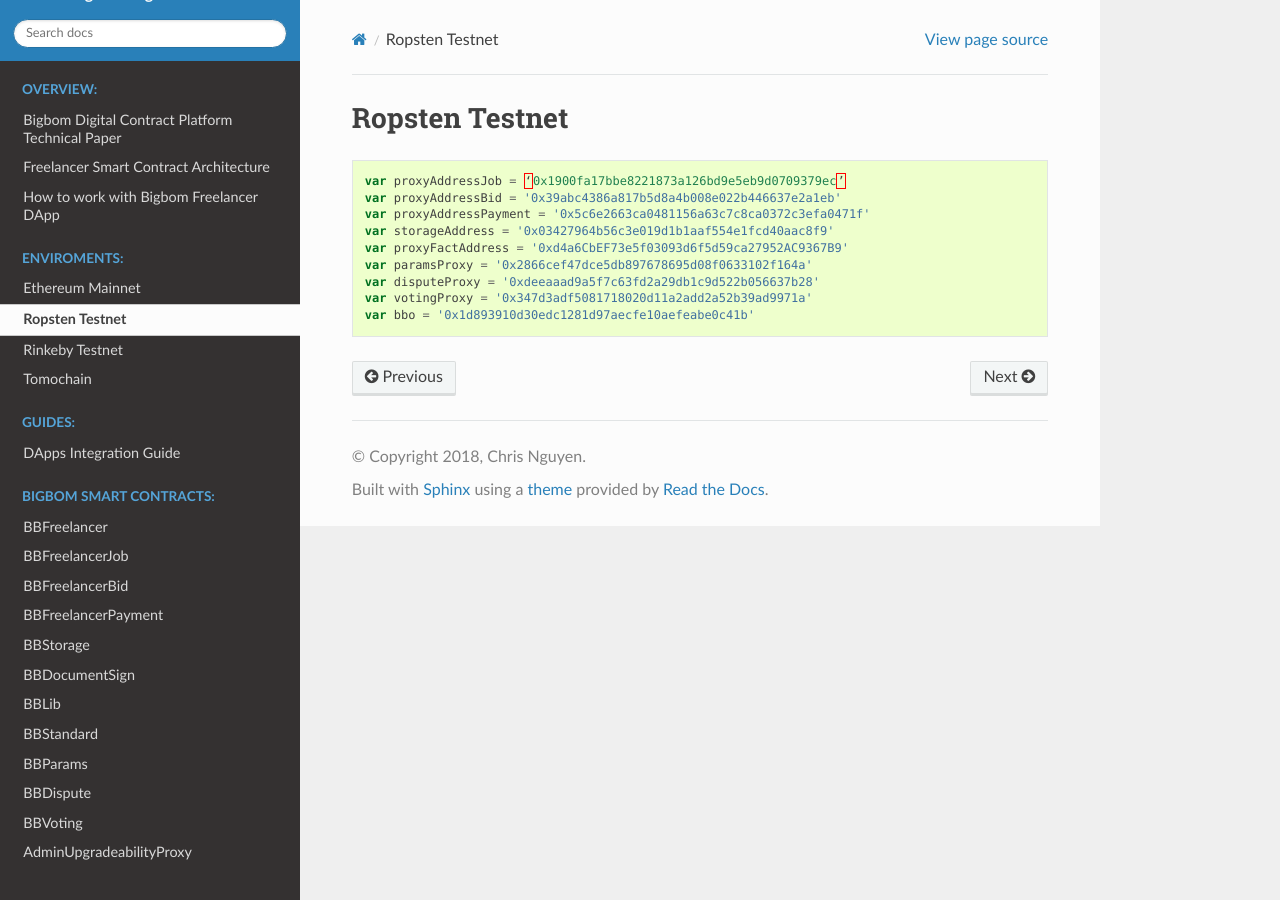
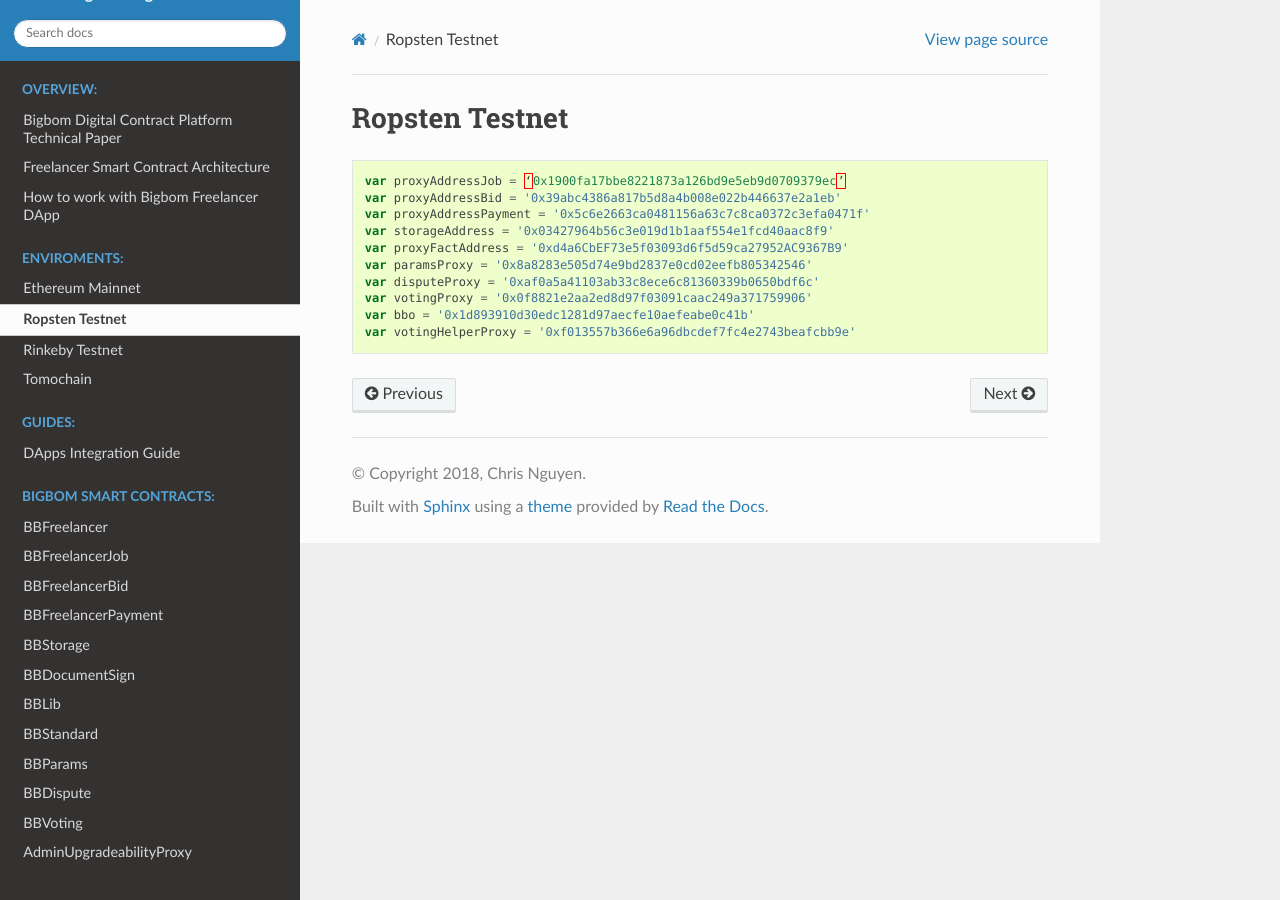
Before and after one commit to bigbomio/digital-contracts, a Sphinx documentation site: the page built from docs/enviroments/ropsten.md, in a window 1280 px wide. Built offline with Sphinx 7.4.7 and the Read the Docs theme 2.0.0, drawn with Linux system fonts in a browser that asks for light colours.

Commit message:
change new proxy for dispute & voting

````diff
--- a/docs/enviroments/ropsten.md
+++ b/docs/enviroments/ropsten.md
@@ -6,8 +6,10 @@ var proxyAddressBid = '0x39abc4386a817b5d8a4b008e022b446637e2a1eb'
 var proxyAddressPayment = '0x5c6e2663ca0481156a63c7c8ca0372c3efa0471f'
 var storageAddress = '0x03427964b56c3e019d1b1aaf554e1fcd40aac8f9'
 var proxyFactAddress = '0xd4a6CbEF73e5f03093d6f5d59ca27952AC9367B9'
-var paramsProxy = '0x2866cef47dce5db897678695d08f0633102f164a'
-var disputeProxy = '0xdeeaaad9a5f7c63fd2a29db1c9d522b056637b28'
-var votingProxy = '0x347d3adf5081718020d11a2add2a52b39ad9971a'
+var paramsProxy = '0x8a8283e505d74e9bd2837e0cd02eefb805342546'
+var disputeProxy = '0xaf0a5a41103ab33c8ece6c81360339b0650bdf6c'
+var votingProxy = '0x0f8821e2aa2ed8d97f03091caac249a371759906'
 var bbo = '0x1d893910d30edc1281d97aecfe10aefeabe0c41b'
+var votingHelperProxy = '0xf013557b366e6a96dbcdef7fc4e2743beafcbb9e'
+
 ```
````
